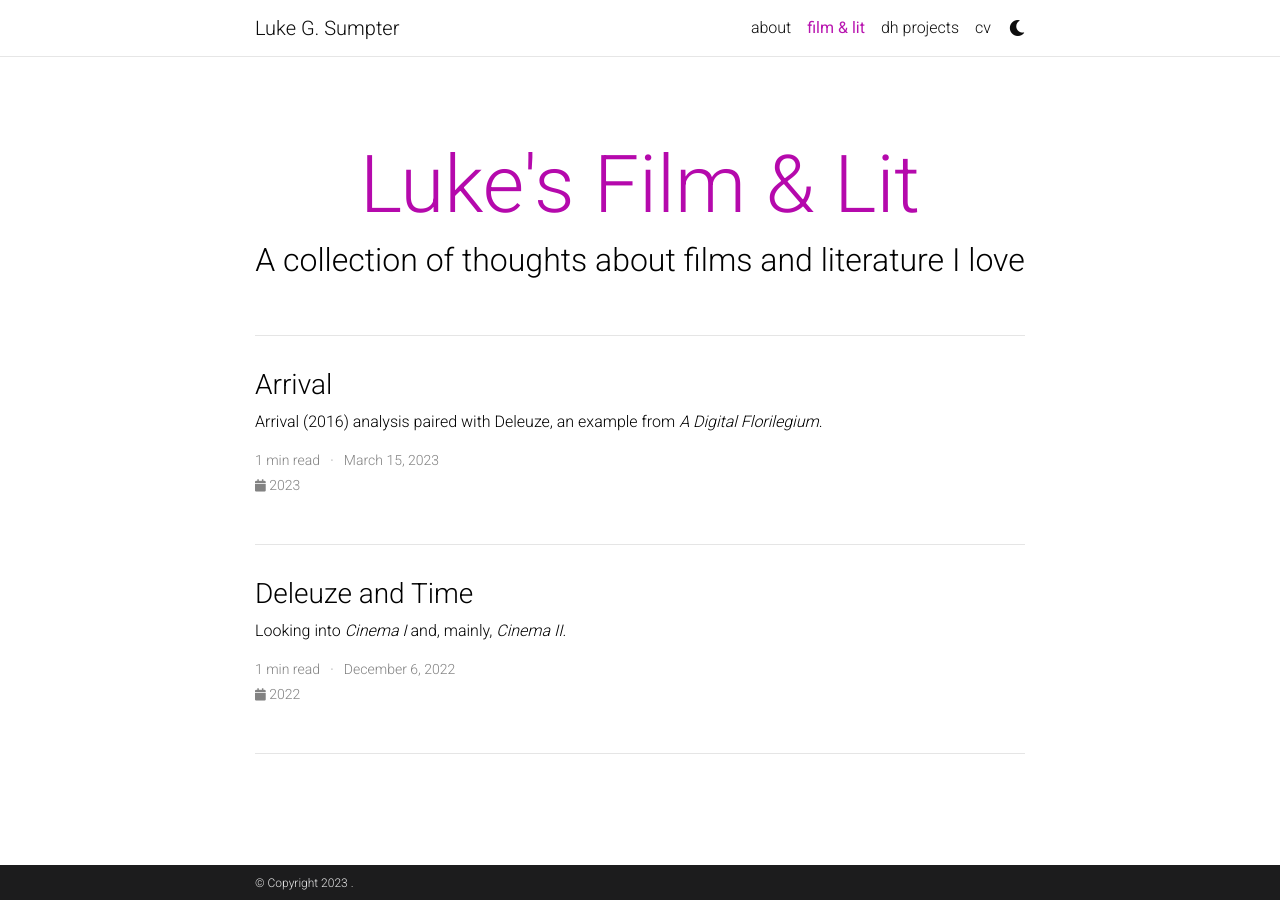
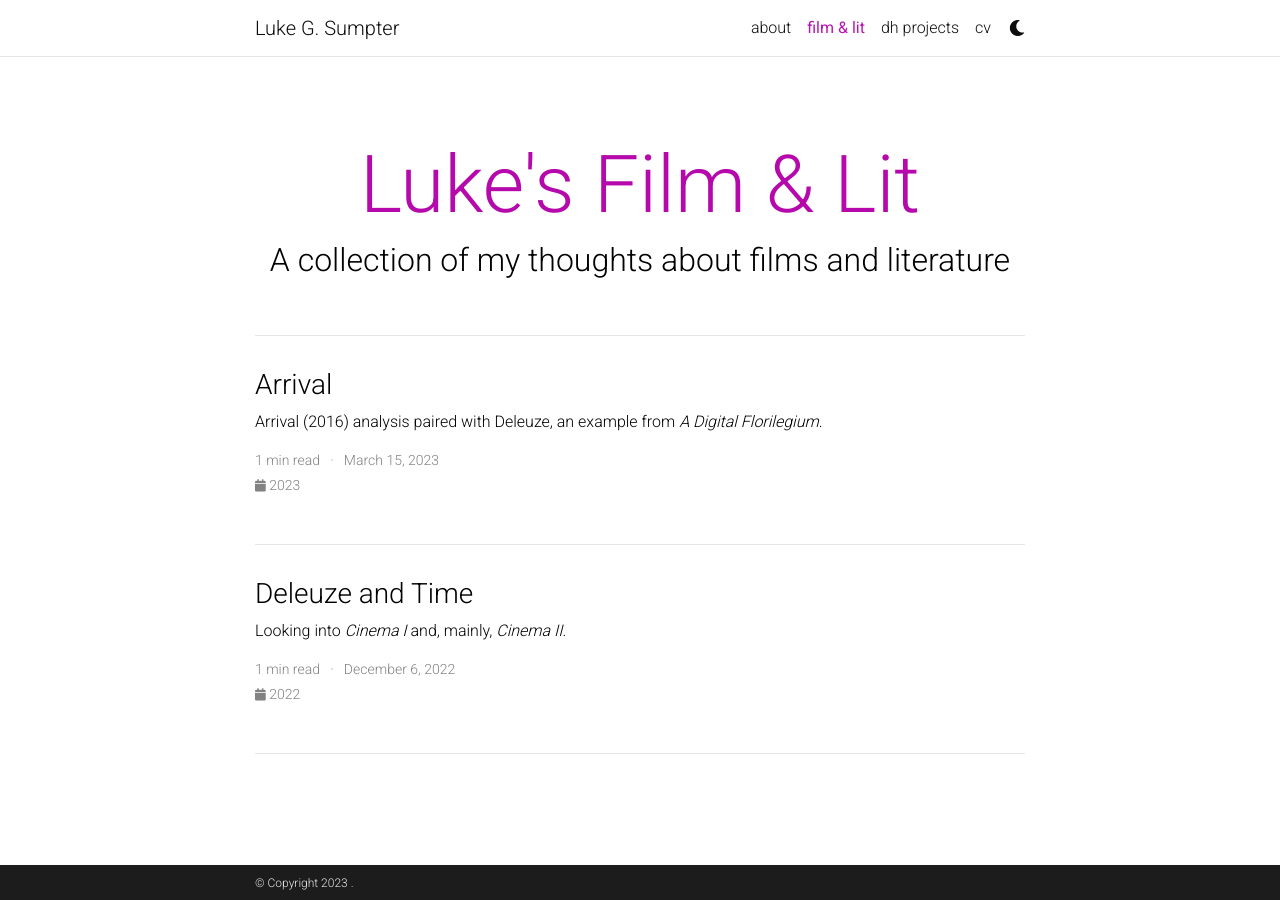
Before and after one commit to lgsump/lgsump.github.io, a Jekyll site: the page built from blog/index.html, in a window 1280 px wide. Built offline with Jekyll 4.4.1, drawn with Linux system fonts in a browser that asks for light colours; the list of posts is cut into pages by our own code; comment, search, counter and statistics services are not loaded; a style sheet for code colours, icons or effects is not loaded.

Commit message:
Update _config.yml

```diff
--- a/_config.yml
+++ b/_config.yml
@@ -119,7 +119,7 @@ bing_site_verification:  # out your bing-site-verification ID (Bing Webmaster)
 
 blog_name: Luke's Film & Lit # blog_name will be displayed in your blog page
 blog_nav_title: film & lit # your blog must have a title for it to be displayed in the nav bar
-blog_description: A collection of thoughts about films and literature I love
+blog_description: A collection of my thoughts about films and literature
 permalink: /blog/:year/:title/
 
 # Pagination
```
